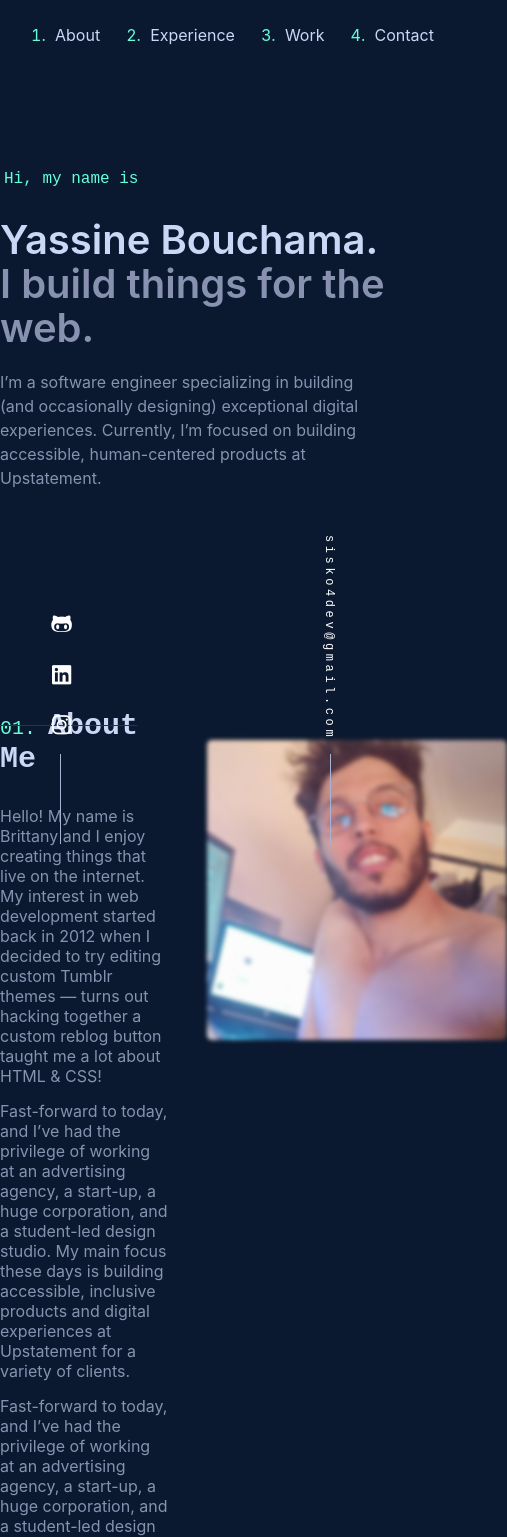
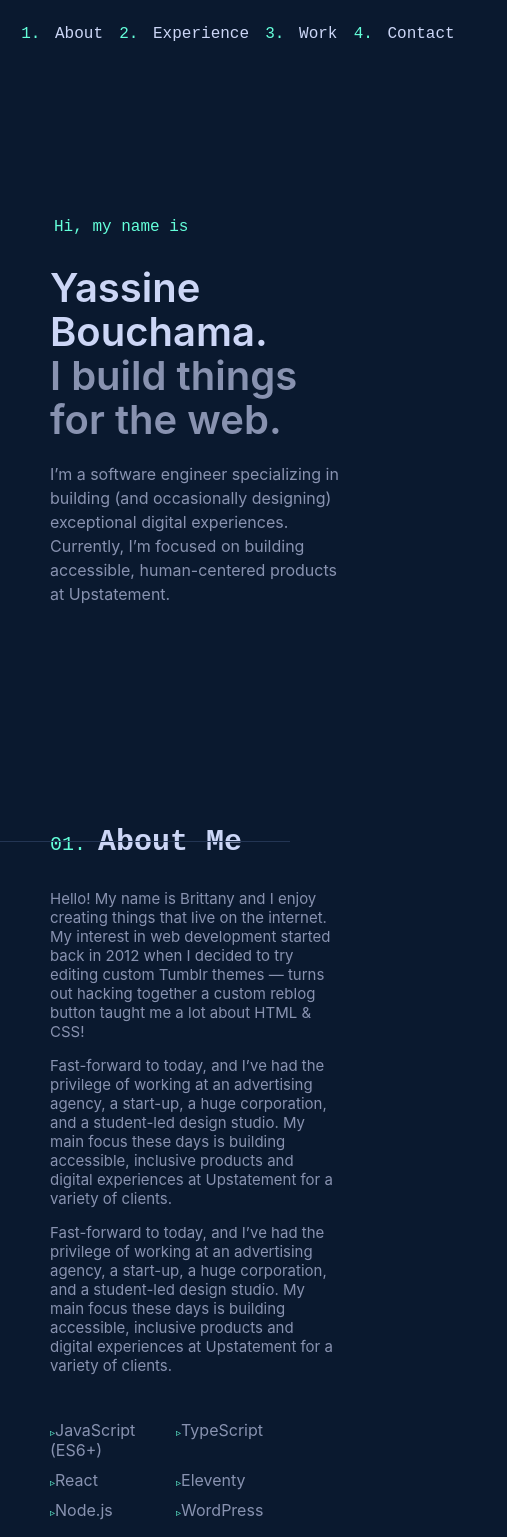
Before and after one commit to YassineBouchama1/Portfolio-V2, a React (Vite) app: page / in a window 390 px wide. Shown: the top 1537 px of the page, 507 px wide, since content can reach past the window. Built offline with nearby package versions, Linux system fonts and the light colour scheme.

Commit message:
responsive 30%

```diff
--- a/src/App.css
+++ b/src/App.css
@@ -3,12 +3,6 @@
   height: 100vh;
   position: relative;
 }
-section {
-  margin: 0px auto;
-  padding: 100px 0px;
-  max-width: 1000px;
-}
-
 
 .slide-side{
   display: flex;
@@ -41,7 +35,7 @@ color: var(--green);
   width: 40px;
   position: fixed;
   bottom: 0px;
-  left: 40px;
+  left: 20px;
   right: auto;
 
   z-index: 10;
@@ -52,7 +46,7 @@ color: var(--green);
   position: fixed;
   bottom: 0px;
   left: auto;
-  right: 40px;
+  right: 20px;
   z-index: 10;
   color: var(--light-slate);
 }
@@ -77,3 +71,66 @@ color: var(--green);
       margin: 0px auto;
       background-color: var(--light-slate);
   }
+
+
+  section {
+    margin: 0px auto;
+    padding: 100px 0px;
+    max-width: 1100px;
+
+
+  }
+
+
+  main.fillHeight {
+    padding: 0px 150px;
+  }
+
+  main {
+    margin: 0px auto;
+    width: 100%;
+    max-width: 1600px;
+    min-height: 100vh;
+    padding: 50px 150px;
+  }
+
+  @media (max-width: 1080px){
+
+
+  }
+
+  @media (max-width: 991.98px) {
+
+    main.fillHeight {
+      padding: 0px 100px;
+    }
+
+    main {
+      margin: 0px auto;
+      width: 100%;
+      max-width: 1600px;
+      min-height: 100vh;
+      padding: 50px 100px;
+    }
+
+   }
+
+
+
+
+
+  @media (max-width: 767.98px) {
+    main.fillHeight {
+      padding: 0px 50px;
+    }
+    main {
+      margin: 0px auto;
+      width: 100%;
+      max-width: 1600px;
+      min-height: 100vh;
+      padding: 50px 50px;
+    }
+    .slide-side{
+      display: none;
+    }
+   }
--- a/src/App.jsx
+++ b/src/App.jsx
@@ -17,15 +17,19 @@ const [{themename , setthemename}] = useContext(ThemeContext)
 // setthemename('hool')
   return (
     <div className="App">
-<NavBar/>
+    <NavBar/>
+    <main>
+
 <Hero/>
 <About/>
 <Experience/>
 <Projects/>
 <OtherProjects/>
 <Contact/>
+
+</main>
 <Footer/>
-
+{/* */}
 <div className="slide-side">
 <div class="email__StyledLinkWrapper-left">
 <a><i class="fa-brands fa-github-alt"></i></a>
--- a/src/Components/About/About.jsx
+++ b/src/Components/About/About.jsx
@@ -34,7 +34,7 @@ export default function About() {
 
 
                 <div className='img-about'>
-                    <div className='wrapper'> <img src={me}></img></div>
+                    <img src={me}></img>
                 </div>
             </div>
         </section>
--- a/src/Components/About/About.scss
+++ b/src/Components/About/About.scss
@@ -1,10 +1,12 @@
 .about {
     display: flex;
     column-gap: 20px;
+
+   justify-content: center;
 }
 
 .img-about {
-    flex-basis: 40%;
+    flex-basis: 30%;
     position: relative;
 
 
@@ -14,30 +16,31 @@
         filter: blur(2px);
         border-radius: 5px;
         margin-top: 50px;
+
     }
 
 
     img:hover {
-        width: 300px;
+
         filter: blur(0);
     }
 
 
 }
 
-.wrapper::before {
-    top: 0px;
-    left: 0px;
-    background-color: var(--navy);
-    mix-blend-mode: screen;
-}
+// .wrapper::before {
+//     top: 0px;
+//     left: 0px;
+//     background-color: var(--navy);
+//     mix-blend-mode: screen;
+// }
 
- .wrapper::after {
-    border: 2px solid var(--green);
-    top: 20px;
-    left: 20px;
-    z-index: -1;
-}
+//  .wrapper::after {
+//     border: 2px solid var(--green);
+//     top: 20px;
+//     left: 20px;
+//     z-index: -1;
+// }
 .img-about img::after{
     content: '';
     border: 2px solid var(--green);
@@ -51,7 +54,7 @@ position: absolute;
     row-gap: 30px;
     display: flex;
     flex-direction: column;
-    flex-basis: 60%;
+    flex-basis: 100%;
     margin: 20px 0px 0px;
     max-width: 540px;
     color: var(--slate);
@@ -62,7 +65,8 @@ position: absolute;
     p {
         margin: 0px 0px 15px;
         line-height: -1.1;
-        width: 90%;
+        width: 100%;
+        font-size: clamp(5px, 8vw, 15px);
     }
 }
 
@@ -73,7 +77,7 @@ position: absolute;
 .skills-list{
 list-style: none;
     display: grid;
-    grid-template-columns: 50%   50%;
+    grid-template-columns: 40% 40%;
 gap: 10px;
 
 }
@@ -86,6 +90,17 @@ gap: 10px;
     left: 0px;
     top: 0;
     color: var(--green);
-    font-size: var(--fz-sm);
+    // font-size: var(--fz-sm);
+    font-size: clamp(5px, 8vw, 10px);
     line-height: 12px;
 }
+
+@media (max-width: 767.98px) {
+
+    .about {
+   flex-direction: column;
+
+   align-items: center;
+    }
+
+}
--- a/src/Components/CardProject2/CardProject2.scss
+++ b/src/Components/CardProject2/CardProject2.scss
@@ -70,7 +70,7 @@ background-color: transparent;
     width: 80%;
 
     font-family: var(--font-sans);
-
+    font-size: clamp(5px, 8vw, 15px);
 }
 .list-tools-used ul{
 
@@ -197,6 +197,80 @@ li{
 }
 
 
+@media (max-width: 767.98px) {
+    .right  .text-card {
+        flex-basis: 100%;
+        left: 0;
+        max-width: 100%;
+        box-shadow: 0 10px 30px -15px var(--navy-shadow);
+        flex-direction: column;
+        text-align: left;
+        border-radius: var(--border-radius);
+        background-color: rgba(17, 34, 64, 0.8);
+        z-index: 2;
+        text-align: left ;
+        padding: 45px;
+
+        align-items: flex-start !important;
+    }
+
+    .right .card-img {
+        flex-basis: 100%;
+        right: 0;
+        width: 100%;
+    }
+
+
+
+
+    .left .text-card {
+        flex-basis: 100%;
+        right: 0;
+
+
+        max-width: 100%;
+        box-shadow: 0 10px 30px -15px var(--navy-shadow);
+        flex-direction: column;
+        text-align: left;
+        border-radius: var(--border-radius);
+        background-color: rgba(17, 34, 64, 0.8);
+        z-index: 2;
+        padding: 45px;
+        align-items: flex-start !important;
+    }
+
+
+    .left .card-img {
+        flex-basis: 100%;
+        position: absolute;
+        left:0%;
+        width: 100%;
+    }
+
+    .card-project .sub-card-profject {
+        box-shadow: 0 0px 0px 0px var(--navy-shadow);
+         padding: 0px;
+        border-radius: 0;
+        background-color: transparent;
+        width: 100%;
+        font-size: clamp(5px, 8vw, 15px);
+    }
+    .left .project-links{
+          justify-content: flex-start;
+    }
+
+    // .right  .text-card , .left  .text-card:hover .card-img a::before{
+    //     background-color: transparent;
+    // }
+}
+
+
+
+
+
+
+
+
 // .card-project{
 //     position: relative;
 //     display: flex;
--- a/src/Components/Experience/Experience.scss
+++ b/src/Components/Experience/Experience.scss
@@ -16,7 +16,7 @@
     justify-content: flex-start;
     align-items: start;
     transition: var(--transition);
-    flex-basis: 20%;
+    flex-basis: 0;
   button{
 
     border: none;
@@ -67,7 +67,7 @@
 .contanet-experience{
 
     width: 100%;
-    flex-basis: 80%;
+    flex-basis: 70%;
 }
 
 .list-experience{
@@ -109,9 +109,9 @@ h3{
         margin: 0px;
         list-style: none;
         color: var(--light-slate);
-        font-family: var(--font-mono);
+        font-family: var(--font-sans);
         font-size: var(--fz-xs);
-        width: 70%;
+        width: 100%;
         gap: 10px;
         display: flex;
         line-height: 1.3;
@@ -121,7 +121,8 @@ h3{
         position: relative;
         padding-left: 30px;
         margin-bottom: 10px;
-        font-size: var(--fz-sm);
+        // font-size: var(--fz-sm);
+        font-size: clamp(5px, 8vw, 15px);
     }
      ul li::before {
         content: "▹";
--- a/src/Components/NavBar/NavBar.scss
+++ b/src/Components/NavBar/NavBar.scss
@@ -5,7 +5,7 @@ header{
 width: 100%;
 padding:20px 50px;
 
-font-family: var(--font-sans);
+font-family: var(--font-mono);
 svg{
     width: 40px;
     color: var(--green);
--- a/src/index.css
+++ b/src/index.css
@@ -58,4 +58,5 @@ body{
   padding: 0;
   margin: 0;
   text-decoration: none;
+  /* border: 1px red solid; */
 }
```
